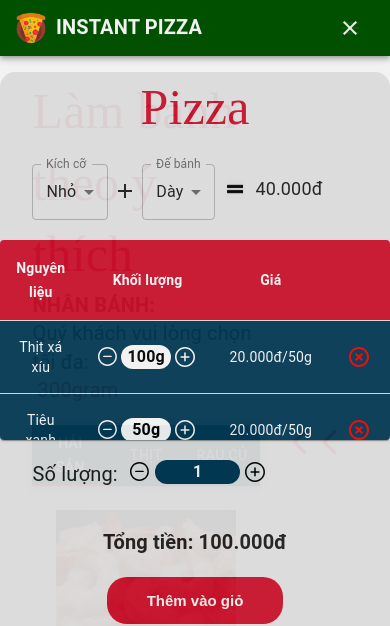
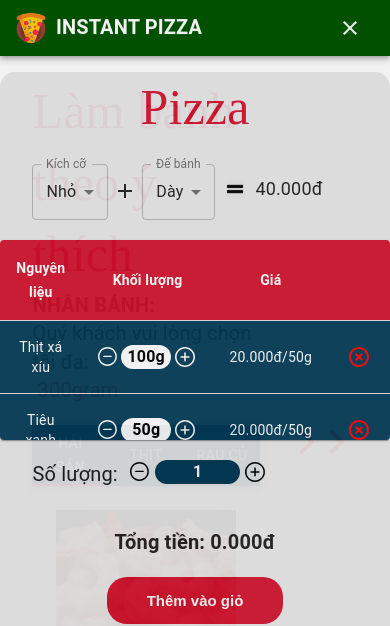
Before and after one commit to ndhungw/pizza-online, a React (Create React App) app: page /make-pizza in a window 390 px wide. Both pictures are taken after a click on the button 321 px from the left and 441 px from the top of the page. Shown: the top 626 px of the page. Built offline with nearby package versions, Linux system fonts and the light colour scheme; a web font is replaced by a local one.

Commit message:
fix trays for being able to interact, change breakpoint to disappear and appear tray

```diff
--- a/src/components/Ingredient/Dialog.js
+++ /dev/null
@@ -1,135 +0,0 @@
-import React from "react";
-import { makeStyles } from "@material-ui/core/styles";
-import Dialog from "@material-ui/core/Dialog";
-import AppBar from "@material-ui/core/AppBar";
-import Toolbar from "@material-ui/core/Toolbar";
-import IconButton from "@material-ui/core/IconButton";
-import CloseIcon from "@material-ui/icons/Close";
-import Slide from "@material-ui/core/Slide";
-import { Box } from "@material-ui/core";
-import Logo from "../../assets/img/logo-website.png";
-import Tray from "./Tray";
-import "../../App.css";
-import { Grid } from "@material-ui/core";
-
-const useStyles = makeStyles((theme) => ({
-  appBar: {
-    position: "relative",
-    backgroundColor: "#005500",
-  },
-  title: {
-    marginLeft: theme.spacing(2),
-    flex: 1,
-  },
-  appBarItem: {
-    marginLeft: theme.spacing(3),
-    fontSize: 16,
-    fontWeight: "bold",
-    textDecoration: "none",
-    color: "#000",
-
-    transition: theme.transitions.create(["color", "transform"], {
-      duration: theme.transitions.duration.complex,
-    }),
-    "&:hover": {
-      color: "#f3d438",
-    },
-    "&.active": {
-      color: "#f3d438",
-    },
-  },
-
-  space: {
-    margin: theme.spacing(1, 0),
-  },
-}));
-
-const Transition = React.forwardRef(function Transition(props, ref) {
-  return <Slide direction="left" ref={ref} {...props} />;
-});
-
-export default function FullScreenDialog({
-  open, setOpen, sizeOption,
-  setSizeOption,
-  presentTotal,
-  setPresentTotal,
-  maxWeight,
-  setMaxWeight,
-  crustOption,
-  setCrustOption,
-  Ingredient,
-  setIngredient}) {
-  const classes = useStyles();
-
-  const handleClose = () => {
-    setOpen(false);
-  };
-
-  return (
-      <Dialog
-        fullScreen
-        open={open}
-        onClose={handleClose}
-        TransitionComponent={Transition}
-        PaperProps={{
-          style: {
-            opacity: 0.9,
-          },
-        }}
-      >
-        <AppBar className={classes.appBar}>
-          <Toolbar>
-            <Box component="div" style={{ display: "flex" }}>
-              <img
-                src={Logo}
-                alt="pizza company logo"
-                width="30"
-                height="30"
-              ></img>
-              <Box
-                href="/"
-                style={{
-                  marginRight: 0,
-                  marginLeft: 10,
-                  fontSize: 20,
-                  fontWeight: "bold",
-                }}
-              >
-                {"INSTANT PIZZA"}
-              </Box>
-            </Box>
-
-            <Box style={{ flexGrow: 1 }} />
-
-            <IconButton
-              edge="start"
-              color="inherit"
-              onClick={handleClose}
-              aria-label="close"
-            >
-              <CloseIcon />
-            </IconButton>
-          </Toolbar>
-        </AppBar>
-
-        <Box className={classes.space} />
-        {/* <Grid container xs={12}> */}
-        <div style={{maxWidth: "500px"}} >
-        <Tray
-                  sizeOption={sizeOption}
-                  setSizeOption={setSizeOption}
-                  presentTotal={presentTotal}
-                  setPresentTotal={setPresentTotal}
-                  maxWeight={maxWeight}
-                  setMaxWeight={setMaxWeight}
-                  crustOption={crustOption}
-                  setCrustOption={setCrustOption}
-                  Ingredient={Ingredient}
-                  setIngredient={setIngredient}
-                  marginBottom={200}
-                />
-          </div>
-        {/* </Grid> */}
-      </Dialog>
-  );
-}
--- /dev/null
+++ b/src/components/Ingredient/FullScreenDialogWithTray.js
@@ -0,0 +1,144 @@
+import React from "react";
+import { makeStyles } from "@material-ui/core/styles";
+import Dialog from "@material-ui/core/Dialog";
+import AppBar from "@material-ui/core/AppBar";
+import Toolbar from "@material-ui/core/Toolbar";
+import IconButton from "@material-ui/core/IconButton";
+import CloseIcon from "@material-ui/icons/Close";
+import Slide from "@material-ui/core/Slide";
+import { Box } from "@material-ui/core";
+import Logo from "../../assets/img/logo-website.png";
+import Tray from "./Tray";
+import "../../App.css";
+import { Grid } from "@material-ui/core";
+
+const useStyles = makeStyles((theme) => ({
+  appBar: {
+    position: "relative",
+    backgroundColor: "#005500",
+  },
+  title: {
+    marginLeft: theme.spacing(2),
+    flex: 1,
+  },
+  appBarItem: {
+    marginLeft: theme.spacing(3),
+    fontSize: 16,
+    fontWeight: "bold",
+    textDecoration: "none",
+    color: "#000",
+
+    transition: theme.transitions.create(["color", "transform"], {
+      duration: theme.transitions.duration.complex,
+    }),
+    "&:hover": {
+      color: "#f3d438",
+    },
+    "&.active": {
+      color: "#f3d438",
+    },
+  },
+
+  space: {
+    margin: theme.spacing(1, 0),
+  },
+}));
+
+const Transition = React.forwardRef(function Transition(props, ref) {
+  return <Slide direction="left" ref={ref} {...props} />;
+});
+
+export default function FullScreenDialog({
+  open,
+  setOpen,
+  sizeOption,
+  setSizeOption,
+  presentTotal,
+  setPresentTotal,
+  maxWeight,
+  setMaxWeight,
+  crustOption,
+  setCrustOption,
+  Ingredient,
+  setIngredient,
+}) {
+  const classes = useStyles();
+
+  const handleClose = () => {
+    setOpen(false);
+  };
+
+  return (
+    <Dialog
+      fullScreen
+      open={open}
+      onClose={handleClose}
+      TransitionComponent={Transition}
+      PaperProps={{
+        style: {
+          opacity: 0.9,
+        },
+      }}
+    >
+      <AppBar className={classes.appBar}>
+        <Toolbar>
+          <Box component="div" style={{ display: "flex" }}>
+            <img
+              src={Logo}
+              alt="pizza company logo"
+              width="30"
+              height="30"
+            ></img>
+            <Box
+              href="/"
+              style={{
+                marginRight: 0,
+                marginLeft: 10,
+                fontSize: 20,
+                fontWeight: "bold",
+              }}
+            >
+              {"INSTANT PIZZA"}
+            </Box>
+          </Box>
+
+          <Box style={{ flexGrow: 1 }} />
+
+          <IconButton
+            edge="start"
+            color="inherit"
+            onClick={handleClose}
+            aria-label="close"
+          >
+            <CloseIcon />
+          </IconButton>
+        </Toolbar>
+      </AppBar>
+
+      <Box className={classes.space} />
+
+      <Grid container xs={12} justify="center">
+        <div
+          style={{
+            maxWidth: "500px",
+          }}
+        >
+          <Tray
+            key="456"
+            sizeOption={sizeOption}
+            setSizeOption={setSizeOption}
+            presentTotal={presentTotal}
+            setPresentTotal={setPresentTotal}
+            maxWeight={maxWeight}
+            setMaxWeight={setMaxWeight}
+            crustOption={crustOption}
+            setCrustOption={setCrustOption}
+            Ingredient={Ingredient}
+            setIngredient={setIngredient}
+            marginBottom={200}
+          />
+        </div>
+      </Grid>
+    </Dialog>
+  );
+}
--- a/src/pages/makePizza.js
+++ b/src/pages/makePizza.js
@@ -1,6 +1,6 @@
 import React, { useState } from "react";
 import "../App.css";
-import { Grid } from "@material-ui/core";
+import { Grid, Tooltip } from "@material-ui/core";
 import { makeStyles, withStyles } from "@material-ui/core/styles";
 import Badge from "@material-ui/core/Badge";
 // import SimpleSelect from "../components/CustomPizzaCard/SimpleSelect";
@@ -13,174 +13,171 @@
 import Vegt from "../assets/img/rau.jpg";
 import Meat from "../assets/img/bo.jpg";
 import { Box, IconButton } from "@material-ui/core";
-import ArrowBackIosIcon from '@material-ui/icons/ArrowBackIos';
-import FullScreenDialog from "../components/Ingredient/Dialog";
+import ArrowForwardIosIcon from "@material-ui/icons/ArrowForwardIos";
+import FullScreenDialogWithTray from "../components/Ingredient/FullScreenDialogWithTray";
+
 const HaiSan = [
   {
     id: 1,
     name: "Tôm càng",
     price: 20,
     image: Shrimp,
-    weight: 0
+    weight: 0,
   },
   {
     id: 2,
     name: "Tôm sú",
     price: 20,
     image: Shrimp,
-    weight: 0
+    weight: 0,
   },
   {
     id: 3,
     name: "Tôm thẻ",
     price: 20,
     image: Shrimp,
-    weight: 0
+    weight: 0,
   },
   {
     id: 4,
     name: "Mực ống",
     price: 20,
     image: Cuttle,
-    weight: 0
+    weight: 0,
   },
   {
     id: 5,
     name: "Mực trứng",
     price: 20,
     image: Cuttle,
-    weight: 0
+    weight: 0,
   },
   {
     id: 6,
     name: "Mực nang",
     price: 20,
     image: Cuttle,
-    weight: 0
+    weight: 0,
   },
 ];
+
 const Thit = [
   {
     id: 7,
     name: "Thịt bò Úc",
     price: 20,
     image: Meat,
-    weight: 0
+    weight: 0,
   },
   {
     id: 8,
     name: "Thịt bò Mỹ",
     price: 20,
     image: Meat,
-    weight: 0
+    weight: 0,
   },
   {
     id: 9,
     name: "Thịt bò Nhật",
     price: 20,
     image: Meat,
-    weight: 0
+    weight: 0,
   },
   {
     id: 10,
     name: "Thị xông khói",
     price: 20,
     image: Pork,
-    weight: 0
+    weight: 0,
   },
   {
     id: 11,
     name: "Thịt một nắng",
     price: 20,
     image: Pork,
-    weight: 0
+    weight: 0,
   },
   {
     id: 12,
     name: "Thịt xá xíu",
     price: 20,
     image: Pork,
-    weight: 0
+    weight: 0,
   },
 ];
+
 const RauCu = [
   {
     id: 13,
     name: "Ớt chuông",
     price: 10,
     image: OC,
-    weight: 0
+    weight: 0,
   },
   {
     id: 14,
     name: "Hạnh nhân",
     price: 20,
     image: OC,
-    weight: 0
+    weight: 0,
   },
   {
     id: 15,
     name: "Hành tây",
     price: 5,
     image: OC,
-    weight: 0
+    weight: 0,
   },
   {
     id: 16,
     name: "Phô mai",
     price: 15,
     image: Vegt,
-    weight: 0
+    weight: 0,
   },
   {
     id: 17,
     name: "Cà chua",
     price: 5,
     image: Vegt,
-    weight: 0
+    weight: 0,
   },
   {
     id: 18,
     name: "Tiêu xanh",
     price: 20,
     image: Vegt,
-    weight: 0
+    weight: 0,
   },
 ];
-const data=[
+
+const data = [
   {
     id: 12,
     name: "Thịt xá xíu",
     price: 20,
     image: Pork,
-    weight: 100
+    weight: 100,
   },
   {
     id: 18,
     name: "Tiêu xanh",
     price: 20,
     image: Vegt,
-    weight: 50
+    weight: 50,
   },
-]
-const StyledBadge = withStyles((theme) => ({
-  badge: {
-    right: -3,
-    top: 13,
-    border: `2px solid ${theme.palette.background.paper}`,
-    padding: "0 4px",
-  },
-}))(Badge);
+];
 
 const useStyles = makeStyles((theme) => ({
   tray: {
-    [theme.breakpoints.down("sm")]: {
-      display: "none"
+    display: "block",
+    [theme.breakpoints.down("md")]: {
+      display: "none",
     },
     marginTop: theme.spacing(2),
     minHeight: "580px",
     maxHeight: "800px",
-    zIndex: "-100",
+    // zIndex: "-100",
     backgroundColor: "#e7e7e7",
     borderRadius: "15px",
   },
@@ -214,17 +211,9 @@
       color: "#f3d438",
     },
   },
-  detailMenu: {
-    display: "flex",
-    flexGrow: 1,
-    marginRight: theme.spacing(2),
-    [theme.breakpoints.down("sm")]: {
-      display: "none",
-    },
-  },
   menuButton: {
     color: "#fff",
-    [theme.breakpoints.up("md")]: {
+    [theme.breakpoints.up("lg")]: {
       display: "none",
     },
   },
@@ -245,8 +234,8 @@
   const [open, setOpen] = useState(false);
 
   const onAddItem = (temp) => {
-    if (presentTotal < maxWeight){
-        let count =0;
+    if (presentTotal < maxWeight) {
+      let count = 0;
       const newList = Ingredient.map((item) => {
         if (item.id === temp.id) {
           count = count + 1;
@@ -258,14 +247,10 @@
         }
         return item;
       });
-      if (count)
-          setIngredient(newList);
-      else
-          setIngredient([...Ingredient, temp])
-      setPresentTotal(presentTotal+50)
-    }
-      else
-        window.alert("Vượt quá giới hạn về khối lượng nhân!")
+      if (count) setIngredient(newList);
+      else setIngredient([...Ingredient, temp]);
+      setPresentTotal(presentTotal + 50);
+    } else window.alert("Vượt quá giới hạn về khối lượng nhân!");
   };
 
   return (
@@ -296,27 +281,43 @@
         </Grid>
       </Grid>
       <Grid style={{ width: "10px" }}></Grid>
+
       <Grid container xs={12}>
         <Grid xs={1}></Grid>
         <Grid xs={7}>
           <br />
           <Grid xs={12} style={{ fontSize: "20px", fontWeight: "bold" }}>
-                  <List HaiSan={HaiSan} Thit={Thit} RauCu={RauCu} onAddItem={onAddItem} />
+            <List
+              HaiSan={HaiSan}
+              Thit={Thit}
+              RauCu={RauCu}
+              onAddItem={onAddItem}
+            />
           </Grid>
         </Grid>
+
         <Grid style={{ width: "20px" }}></Grid>
+
+        <Tooltip title="Xem nguyên liệu đã chọn" placement="top">
           <Box className={classes.menuButton}>
             <IconButton
               aria-label="menu-app-bar-button"
-                  style={{ color: "#fff"}}
+              style={{ color: "#fff" }}
               onClick={() => setOpen(true)}
-
             >
-                  <ArrowBackIosIcon style={{color: "red", fontSize: "50px",  width:"30px"}} /><ArrowBackIosIcon style={{color: "red", fontSize: "50px",  width:"30px"}} />
+              <ArrowForwardIosIcon
+                style={{ color: "red", fontSize: "50px", width: "30px" }}
+              />
+              <ArrowForwardIosIcon
+                style={{ color: "red", fontSize: "50px", width: "30px" }}
+              />
             </IconButton>
           </Box>
+        </Tooltip>
+
         <Grid xs={3} className={classes.tray}>
           <Tray
+            key="123"
             sizeOption={sizeOption}
             setSizeOption={setSizeOption}
             presentTotal={presentTotal}
@@ -330,7 +331,10 @@
             marginBottom={200}
           />
         </Grid>
-            <FullScreenDialog open={open} setOpen={setOpen} sizeOption={sizeOption}
+        <FullScreenDialogWithTray
+          open={open}
+          setOpen={setOpen}
+          sizeOption={sizeOption}
           setSizeOption={setSizeOption}
           presentTotal={presentTotal}
           setPresentTotal={setPresentTotal}
@@ -340,7 +344,8 @@
           setCrustOption={setCrustOption}
           Ingredient={Ingredient}
           setIngredient={setIngredient}
-                  marginBottom={200} />
+          marginBottom={200}
+        />
       </Grid>
     </Grid>
   );
```
Also changed, not shown: src/components/Ingredient/Tray.js (+41 -13 lines). Lines whose indentation alone changed are shown as unchanged.
